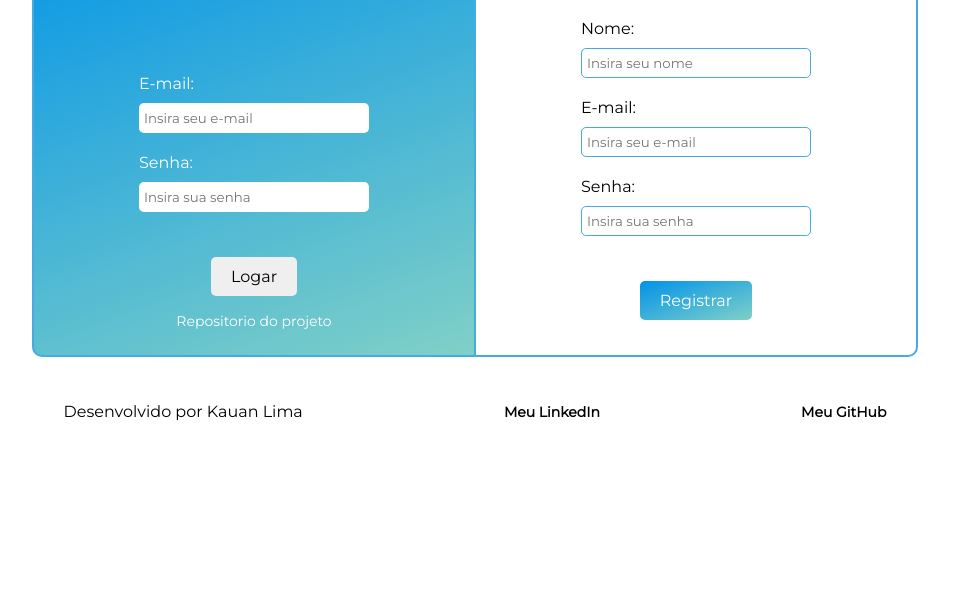
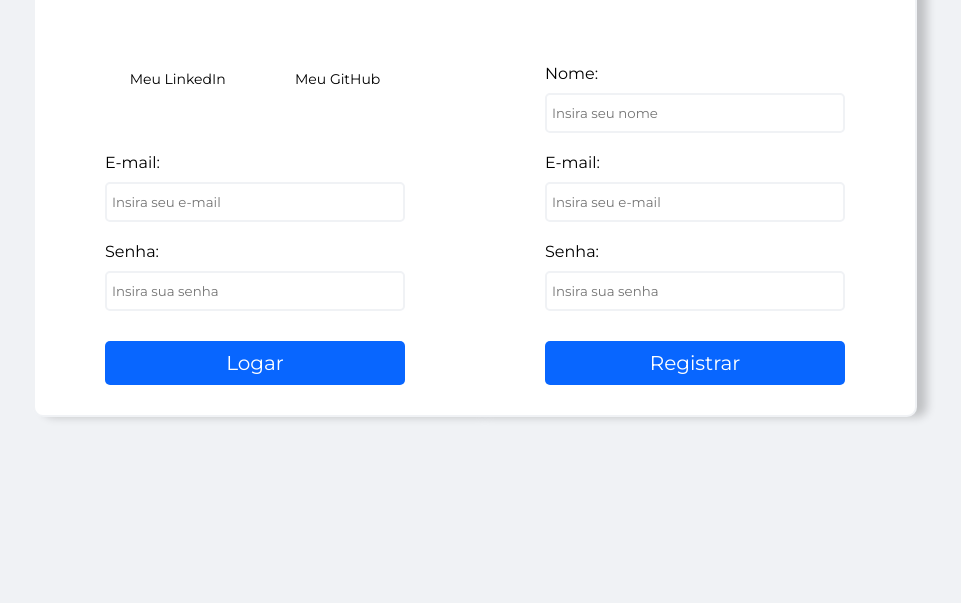
Before and after one commit to kauannlima/mongospringsocial, a website: page index.html in a window 1280 px wide. Shown: the part 197-800 px from the top of the page, without its empty margins (165-1126 px from the left). Drawn offline with Linux system fonts and the light colour scheme; files that its build step writes are made by us from their sources; files whose address does not match are found by name; a web font is replaced by a local one.

Commit message:
ajustes no CSS

```diff
--- a/index.html
+++ b/index.html
@@ -6,7 +6,6 @@
     <meta http-equiv="X-UA-Compatible" content="IE=edge">
     <meta name="viewport" content="width=device-width, initial-scale=1.0">
     <link rel="stylesheet" href="target/classes/templates/src/styles/tela-de-login.css">
-    <link rel="stylesheet" href="target/classes/templates/src/styles/var.css">
     <link rel="preconnect" href="https://fonts.googleapis.com">
     <link rel="preconnect" href="https://fonts.gstatic.com" crossorigin>
     <link
@@ -19,7 +18,10 @@
     <main class="main">
         <div class="box-login box">
             <h1>Login</h1>
-            <form>
+            <p><a class="footer-link" href="https://www.linkedin.com/in/kauan-de-almeida-lima" target="_blank">Meu LinkedIn</a>
+                <a class="footer-link" href="https://github.com/kauannlima" target="_blank">Meu GitHub</a>
+            </p>
+             <form>
                 <label for="email">E-mail:
                     <input type="text" id="email-login" name="email" required placeholder="Insira seu e-mail">
                 </label>
@@ -28,7 +30,6 @@
                 </label>
                 <span class="error-message" id="error-message-login"></span>
                 <button type="submit" id="logar-js">Logar</button>
-                <span class="link"><a href="#">Repositorio do projeto</a></span>
             </form>
         </div>
 
@@ -49,11 +50,6 @@
             </form>
         </div>
     </main>
-    <footer class="footer">
-        <p class="footer-text">Desenvolvido por Kauan Lima</p>
-        <a class="footer-link" href="https://www.linkedin.com/in/kauan-de-almeida-lima" target="_blank">Meu LinkedIn</a>
-        <a class="footer-link" href="https://github.com/kauannlima" target="_blank">Meu GitHub</a>
-    </footer>
 
     <script src="target/classes/templates/js/script_login.js"></script>
     <script src="target/classes/templates/js/script_register.js"></script>
--- a/src/main/resources/templates/js/script_login.js
+++ b/src/main/resources/templates/js/script_login.js
@@ -33,7 +33,7 @@ function login() {
                 // Salva o email no armazenamento local
                 localStorage.setItem('email', dataLogin.email);
 
-                window.location.href = 'rotas/tela-inicial.html';
+                window.location.href = 'rotas/tela-posts.html';
             }
         })
         .catch(error => {
--- a/src/main/resources/templates/src/styles/tela-de-login.css
+++ b/src/main/resources/templates/src/styles/tela-de-login.css
@@ -9,6 +9,7 @@
 body {
     margin: 0;
     padding: 0;
+    background-color: #F0F2F5;
 }
 
 /*TELA INICIAL DE LOGIN E CADASTRO*/
@@ -20,24 +21,33 @@ body {
     flex-direction: column;
 }
 .box {
+    background-color: white;
     text-align: center;
     width: 70%;
-    padding: 25px 20px;
+    padding: 30px 20px;
     border: var(--succesColor) 2px solid;
     flex-direction: column;
     display: flex;
     justify-content: space-between;
-}
+    border: 2px solid #F0F2F5;
+    box-shadow: 0 10px 10px rgba(0, 0, 0, 0.2); /* Add the shadow here */
+  }
+
+  p{
+    display: flex;
+    justify-content: space-around;
+    width: 80%;
+    margin: 0 auto;
+  }
 
 .box-login {
-    margin-top: 30px;
-    background: var(--blueGradient);
-    color: white;
+    margin-top: 35px;
     border-bottom: none;
     border-radius: 10px 10px 0 0;
 }
 
 .box-register {
+    border-top: none;
     border-radius: 0 0 10px 10px;
 }
 
@@ -49,20 +59,24 @@ input {
     border: none;
     outline: none;
     padding: 5px;
-    width: 230px;
-    height: 30px;
+    width: 300px;
+    height: 40px;
     border-radius: 5px;
     box-sizing: border-box;
-    background-color: white;
+    border: 2px solid #F0F2F5;
 }
 
-.box-register input {
-    border: 1.5px solid var(--blueColor);
-}
+input[value]:not([type="radio"]):not([type="checkbox"]) {
+    color: #333; /* Your desired text color */
+  }
 
-input:focus {
-    background-color: white;
-}
+.box input:hover, .box input:focus {
+    border: 1px #0866FF solid;
+    box-shadow: 0 0 3px #0866FF; /* Adiciona uma sombra de caixa azul */
+    transition: box-shadow 0.3s ease-in-out; /* Transição suave */
+  }
+
+
 
 form {
     display: flex;
@@ -82,34 +96,32 @@ label input {
 }
 
 button {
-    margin: 15px;
     padding: 10px 20px;
     border: none;
     border-radius: 5px;
     cursor: pointer;
-    font-size: 16px;
-}
-
-.box-register button {
-    background: var(--blueGradient);
+    font-size: 20px;
+    width: 300px;
+    background: #0866FF;
     transition: background 0.3s ease-in-out;
     color: white;
 }
 
-.box-register button:hover {
-    background: linear-gradient(160deg, #007bb5 0%, #4fc3f7 100%);
+
+.box button:hover {
+    background: #1976F2
 }
 
 .error-message {
     font-size: 13px;
     height: 20px;
     overflow: hidden;
-    color: var(--errorColor);
+    color: red;
     font-weight: bolder;
 }
 
 .sucesso {
-    color: var(--blueColor);
+    color: #0866FF;
 }
 
 a {
@@ -122,41 +134,6 @@ a {
     bottom: 0;
 }
 
-a:hover {
-    color: linear-gradient(160deg, #007bb5 0%, #4fc3f7 100%);
-}
-
-.footer {
-    display: flex;
-    align-items: center;
-    justify-content: space-around;
-    flex-direction: row;
-    padding: 25px 15px;
-    width: 80%;
-    margin: 20px auto;
-}
-
-.footer-link {
-    text-decoration: none;
-    color: black;
-    font-weight: bolder;
-    cursor: pointer;
-    transition: color 0.3s ease-in-out;
-}
-
-.footer-link:hover {
-    color: var(--blueColor);
-}
-
-
-/*RECUPERAR LOGIN*/
-.box-atualizar {
-    margin: 150px auto;
-    background: var(--blueGradient);
-    color: white;
-    border-bottom: none;
-    border-radius: 10px;
-}
 
 @media screen and (min-width: 850px) {
 
@@ -166,25 +143,23 @@ a:hover {
 
     .box {
         margin-top: 100px;
-        min-height: 400px;
+        min-height: 450px;
         max-height: 400px;
         text-align: center;
         width: 400px;
-        padding: 25px 20px;
-        border: var(--blueColor) 2px solid;
+        border: 2px solid #F0F2F5;
+        box-shadow: 10px 0 10px rgba(0, 0, 0, 0.2); /* Add the shadow here */
+
     }
 
-
-
     .box-login {
+        border-right: none;
         border-radius: 10px 0 0 10px;
-        border-right: none;
     }
 
     .box-register {
+        border-left: none;
         border-radius: 0 10px 10px 0;
     }
 
-
-
 }
--- a/src/main/resources/templates/src/styles/var.css
+++ /dev/null
@@ -1,5 +0,0 @@
-:root {
-    --blueGradient: linear-gradient(160deg, #0093E9 0%, #80D0C7 100%);
-    --blueColor: #46abe0;
-    --errorColor: #ff0000;
-  }
```
Also changed, not shown: src/main/resources/templates/rotas/tela-posts.html (renamed from src/main/resources/templates/rotas/tela-inicial.html, +0 -1 lines), 1 other file.
